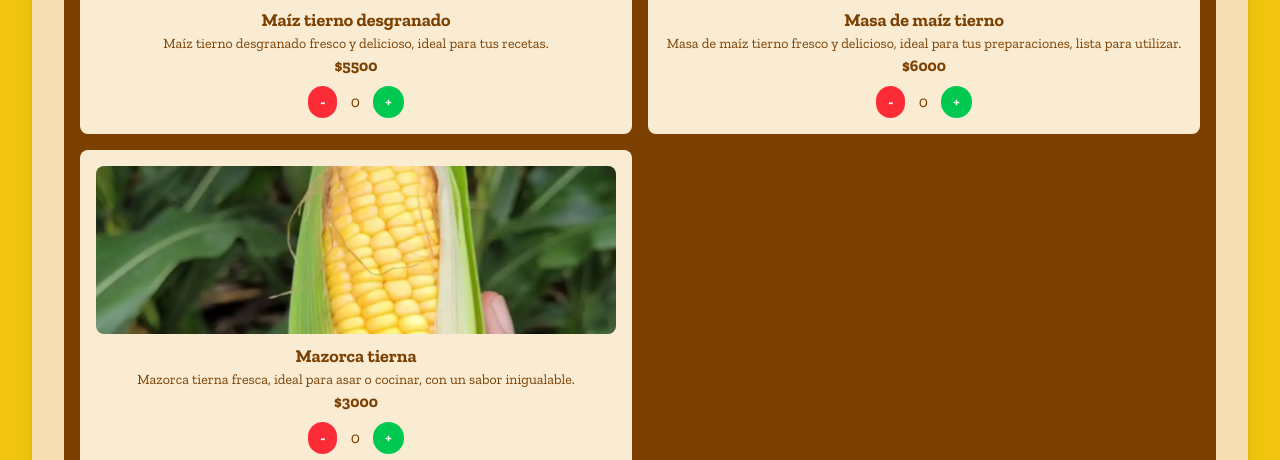
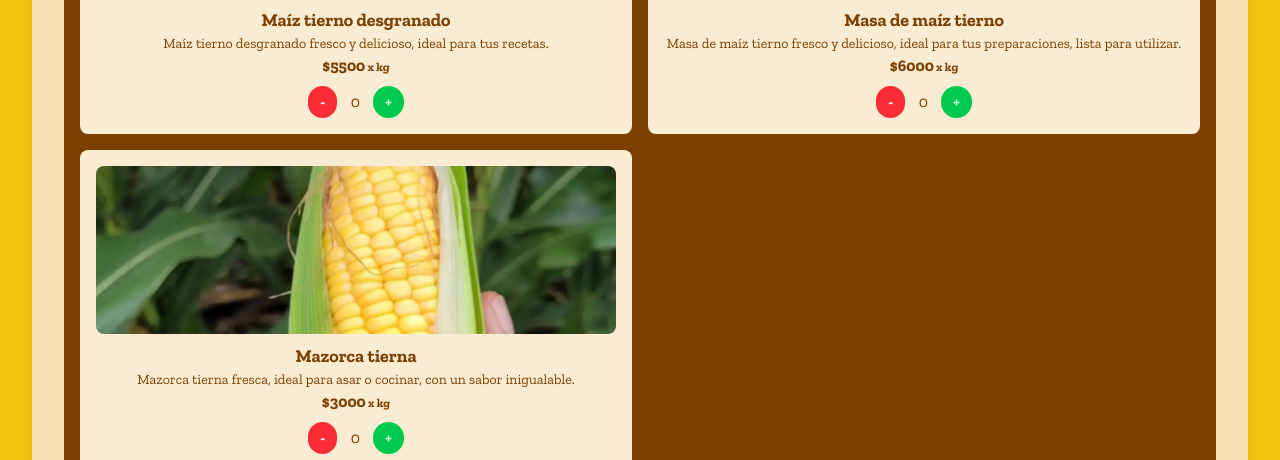
Before and after one commit to desarrollodesoftwarepereira/desarrollodesoftwarepereira.github.io, a React (Vite) app: page / in a window 1280 px wide. Shown: the part 1654-2114 px from the top of the page. Built offline with nearby package versions, Linux system fonts and the light colour scheme.

Commit message:
Save the shopping cart in local storage

```diff
--- a/src/App.tsx
+++ b/src/App.tsx
@@ -2,12 +2,13 @@ import Profile from './components/Profile';
 import ProductsByCategory from './components/ProductsByCategory';
 import ShoppingCart from './components/ShoppingCart';
 import { useState } from 'react';
-import { Product } from './interfaces/ProductInterface';
+import { ShoppingCartItem } from './interfaces/ProductInterface';
 
 const App: React.FC = () => {
   const [productQuantities, setProductQuantities] = useState<
-    { product: Product; quantity: number }[]
+    ShoppingCartItem[]
   >([]);
+
   return (
     <div className="flex items-center justify-center w-full h-full p-2 xs:p-4 sm:p-8">
       <div className="container flex flex-col gap-4 p-2 shadow-lg xs:gap-6 sm:gap-8 xs:p-4 sm:p-8 bg-app-bg rounded-2xl">
--- a/src/Constant.ts
+++ b/src/Constant.ts
@@ -2,6 +2,8 @@ import { Category } from "./interfaces/ProductInterface";
 import { Profile } from "./interfaces/ProfileInterface";
 
 export const DEFAULT_URL = 'http://localhost:5173';
+export const CART_STORAGE_KEY = 'shopping-cart';
+export const CART_EXPIRATION_HOURS = 24;
 
 export const PROFILE: Profile = {
   name: 'CHOCOLO Y MÁS',
--- a/src/components/CategoryCard.tsx
+++ b/src/components/CategoryCard.tsx
@@ -6,9 +6,12 @@ import ProductCard from './ProductCard';
 type CategoryCardProps = {
   category: Category;
   productQuantities: Array<{ product: Product; quantity: number }>;
-  setProductQuantities?: React.Dispatch<
-    React.SetStateAction<Array<{ product: Product; quantity: number }>>
-  >;
+  setProductQuantities: (
+    productQuantities: {
+      product: Product;
+      quantity: number;
+    }[]
+  ) => void;
 };
 
 const CategoryCard: React.FC<CategoryCardProps> = ({
--- a/src/components/ProductCard.tsx
+++ b/src/components/ProductCard.tsx
@@ -99,7 +99,12 @@ const ProductCard: React.FC<ProductCardProps> = ({
         )}
         <h3 className="text-lg font-bold">{product.name}</h3>
         <p className="text-sm">{product.description}</p>
-        <p className="mb-2 font-semibold">${product.price}</p>
+        <p className="mb-2 font-semibold">
+          ${product.price}
+          {product.unit ? (
+            <span className="text-xs"> x {product.unit}</span>
+          ) : null}
+        </p>
         <div className="flex items-end flex-1">
           <div className="flex items-center gap-2">
             <button
@@ -128,7 +133,7 @@ const ProductCard: React.FC<ProductCardProps> = ({
             onClick={(e) => {
               e.stopPropagation(); // Prevent modal from closing
             }}
-            className="relative flex flex-col items-center max-w-md p-4 rounded-lg bg-product-bg text-product-text"
+            className="relative flex flex-col items-center max-w-md max-h-screen p-4 overflow-y-auto rounded-lg bg-product-bg text-product-text"
           >
             {product.imageUrl && (
               <img
@@ -139,7 +144,12 @@ const ProductCard: React.FC<ProductCardProps> = ({
             )}
             <h3 className="text-lg font-bold">{product.name}</h3>
             <p className="text-sm">{product.description}</p>
-            <p className="mb-2 font-semibold">${product.price}</p>
+            <p className="mb-2 font-semibold">
+              ${product.price}
+              {product.unit ? (
+                <span className="text-xs"> x {product.unit}</span>
+              ) : null}
+            </p>
             <div className="flex items-center gap-2">
               <button
                 onClick={minusQuantity}
--- a/src/components/ProductsByCategory.tsx
+++ b/src/components/ProductsByCategory.tsx
@@ -4,9 +4,12 @@ import CategoryCard from './CategoryCard';
 
 type ProductsByCategoryProps = {
   productQuantities: Array<{ product: Product; quantity: number }>;
-  setProductQuantities?: React.Dispatch<
-    React.SetStateAction<Array<{ product: Product; quantity: number }>>
-  >;
+  setProductQuantities: (
+    productQuantities: {
+      product: Product;
+      quantity: number;
+    }[]
+  ) => void;
 };
 
 const ProductsByCategory: React.FC<ProductsByCategoryProps> = ({
--- a/src/components/ShoppingCart.tsx
+++ b/src/components/ShoppingCart.tsx
@@ -1,8 +1,17 @@
-import { useState, useEffect } from 'react';
+import { useState, useEffect, useRef } from 'react';
 import { FaShoppingCart, FaTimes } from 'react-icons/fa';
-import { Product } from '../interfaces/ProductInterface';
+import {
+  Product,
+  ShoppingCartItem,
+  StoredCart,
+} from '../interfaces/ProductInterface';
 import { FaTrash } from 'react-icons/fa6';
-import { PROFILE } from '../Constant';
+import {
+  CART_EXPIRATION_HOURS,
+  CART_STORAGE_KEY,
+  PRODUCTS,
+  PROFILE,
+} from '../Constant';
 
 type ShoppingCartProps = {
   productQuantities: Array<{ product: Product; quantity: number }>;
@@ -15,6 +24,7 @@ const ShoppingCart: React.FC<ShoppingCartProps> = ({
   productQuantities,
   setProductQuantities,
 }) => {
+  const isInitialMount = useRef(true);
   const [isModalOpen, setIsModalOpen] = useState(false);
 
   const openModal = () => {
@@ -23,6 +33,46 @@ const ShoppingCart: React.FC<ShoppingCartProps> = ({
 
   const closeModal = () => {
     setIsModalOpen(false);
+  };
+
+  const saveCartToStorage = (
+    cart: Array<{ product: Product; quantity: number }>
+  ) => {
+    const cartData: StoredCart = {
+      items: cart.map(({ product, quantity }) => ({
+        name: product.name,
+        quantity,
+      })),
+      timestamp: new Date().getTime(),
+    };
+    localStorage.setItem(CART_STORAGE_KEY, JSON.stringify(cartData));
+  };
+
+  const getCartFromStorage = () => {
+    const cartData = localStorage.getItem(CART_STORAGE_KEY);
+    if (!cartData) return null;
+
+    const { items, timestamp }: StoredCart = JSON.parse(cartData);
+    const hours = (new Date().getTime() - timestamp) / (1000 * 60 * 60);
+
+    if (hours > CART_EXPIRATION_HOURS) {
+      //localStorage.removeItem(CART_STORAGE_KEY);
+      return null;
+    }
+
+    return items
+      .map(({ name, quantity }) => {
+        const product = PRODUCTS.reduce<Product | undefined>(
+          (found, category) => {
+            if (found) return found;
+            return category.products.find((p) => p.name === name);
+          },
+          undefined
+        );
+
+        return product ? { product, quantity } : null;
+      })
+      .filter((item): item is ShoppingCartItem => item !== null);
   };
 
   const goToWhatsapp = () => {
@@ -45,6 +95,18 @@ const ShoppingCart: React.FC<ShoppingCartProps> = ({
   };
 
   useEffect(() => {
+    if (isInitialMount.current) {
+      isInitialMount.current = false;
+      return;
+    }
+    if (productQuantities.length > 0) {
+      saveCartToStorage(productQuantities);
+    } else {
+      localStorage.removeItem(CART_STORAGE_KEY);
+    }
+  }, [productQuantities]);
+
+  useEffect(() => {
     const handleEsc = (event: KeyboardEvent) => {
       if (event.key === 'Escape') {
         closeModal();
@@ -59,6 +121,13 @@ const ShoppingCart: React.FC<ShoppingCartProps> = ({
       window.removeEventListener('keydown', handleEsc);
     };
   }, [isModalOpen]);
+
+  useEffect(() => {
+    const savedCart = getCartFromStorage();
+    if (savedCart && setProductQuantities) {
+      setProductQuantities(savedCart);
+    }
+  }, []);
 
   return (
     <>
@@ -85,7 +154,7 @@ const ShoppingCart: React.FC<ShoppingCartProps> = ({
             onClick={(e) => {
               e.stopPropagation();
             }}
-            className="relative w-full max-w-md p-4 rounded-lg shadow-lg bg-product-bg text-product-text"
+            className="relative w-full max-w-md max-h-screen p-4 overflow-y-auto rounded-lg shadow-lg bg-product-bg text-product-text"
           >
             <h2 className="mb-4 text-xl font-bold">Carrito de compras</h2>
             <ul className="space-y-4">
@@ -133,20 +202,32 @@ const ShoppingCart: React.FC<ShoppingCartProps> = ({
               </table>
             </ul>
             {productQuantities.length > 0 && (
-              <div>
-                <div className="mt-4">
-                  <h3 className="text-lg font-semibold">
+              <div className="flex flex-col mt-2">
+                <div className="flex items-center justify-between mt-2">
+                  <p className="font-semibold">
                     Precio total: $
-                    {productQuantities.reduce(
-                      (total, item) =>
-                        total + item.product.price * item.quantity,
-                      0
-                    )}
-                  </h3>
+                    <span className="text-lg">
+                      {productQuantities.reduce(
+                        (total, item) =>
+                          total + item.product.price * item.quantity,
+                        0
+                      )}
+                    </span>
+                  </p>
+                  <button
+                    className="px-2 py-1 ml-auto text-sm text-red-500 border border-red-500 rounded-lg hover:scale-105"
+                    onClick={() => {
+                      if (setProductQuantities) {
+                        setProductQuantities([]);
+                      }
+                    }}
+                  >
+                    Vaciar carrito
+                  </button>
                 </div>
                 <button
                   onClick={goToWhatsapp}
-                  className="w-full px-4 py-2 mt-4 text-white bg-green-500 rounded-lg hover:bg-green-600"
+                  className="w-full px-4 py-2 mt-4 text-white transition-transform duration-300 bg-green-500 rounded-lg hover:scale-105"
                 >
                   Comprar via WhatsApp
                 </button>
```
Also changed, not shown: src/interfaces/ProductInterface.ts (+16 -0 lines).
